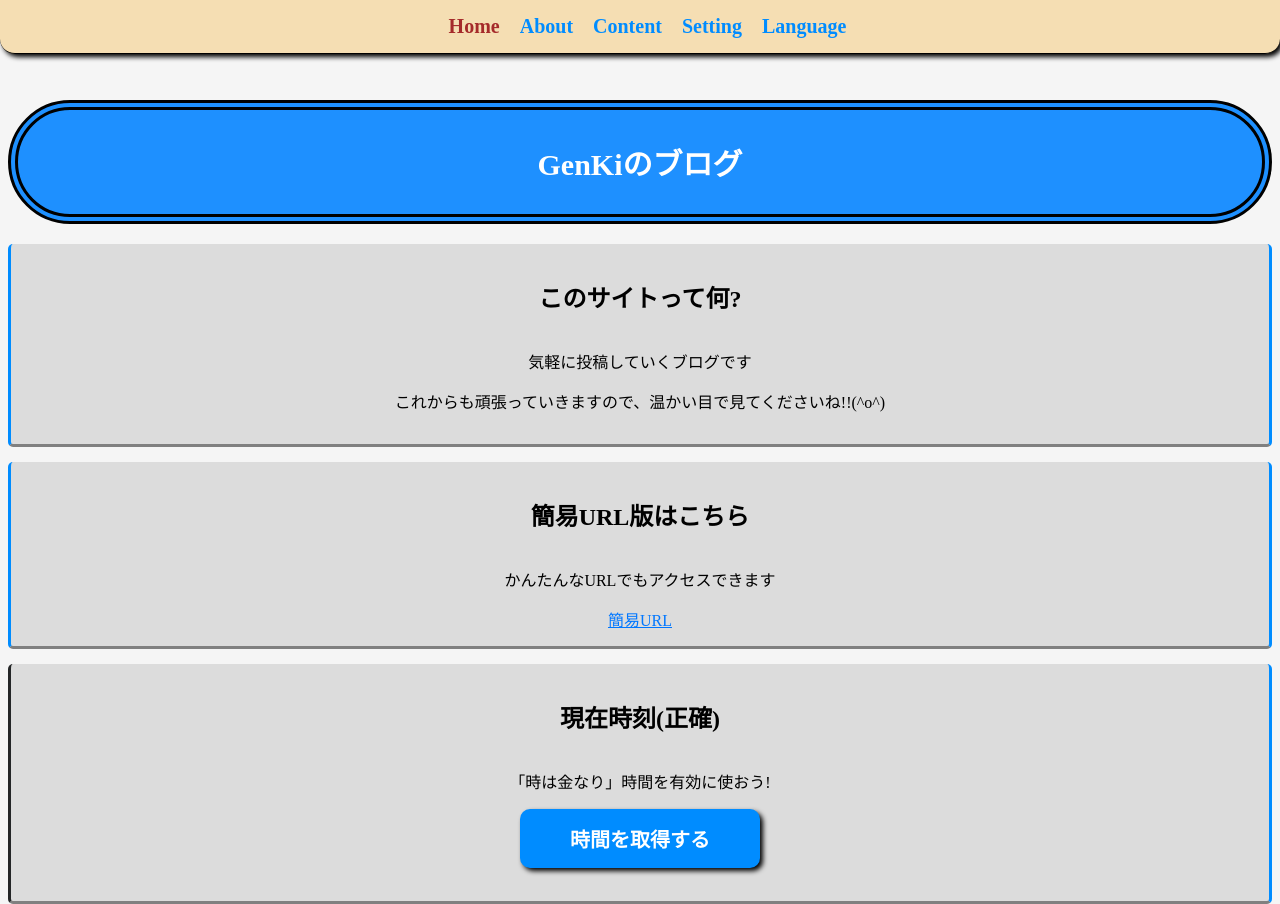
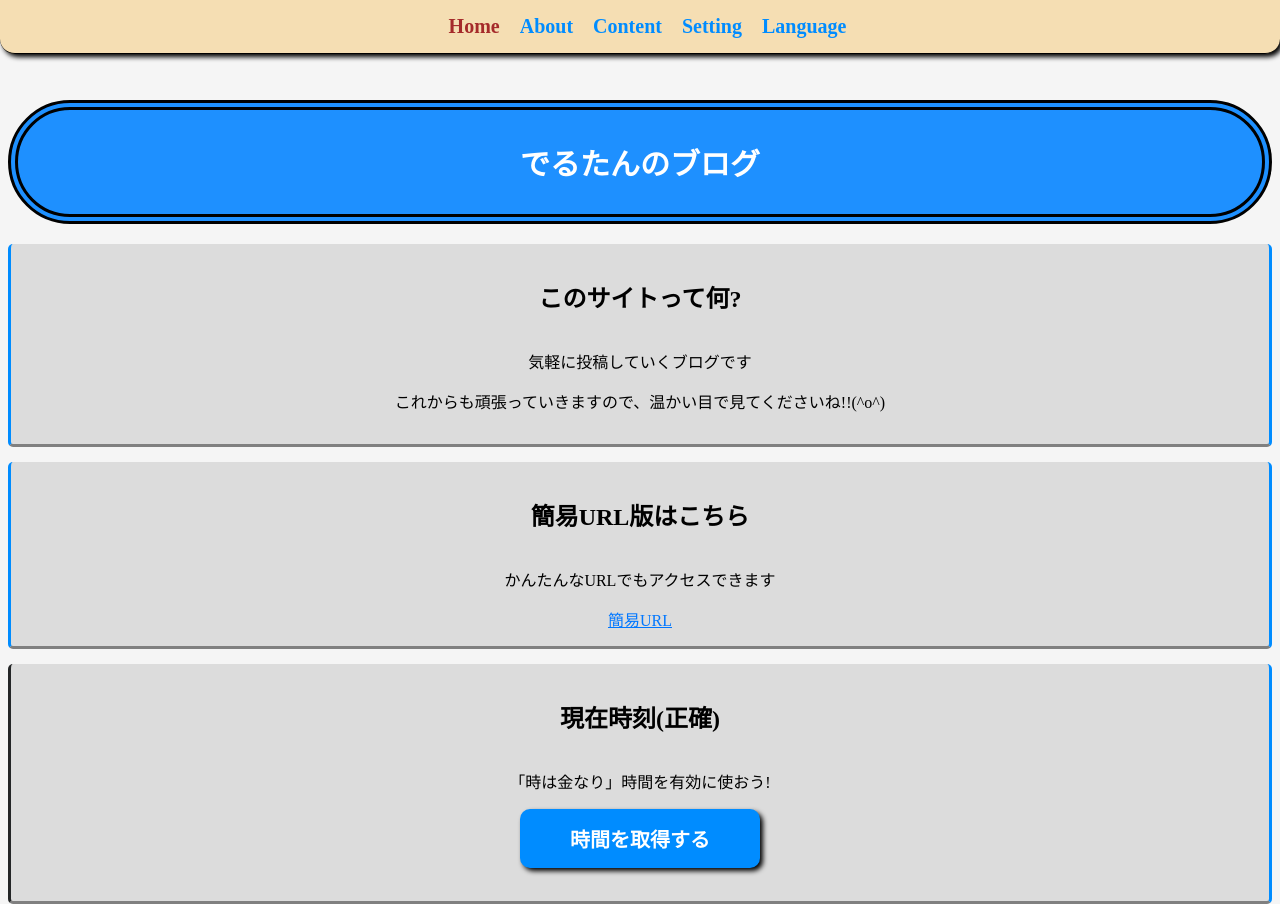
Before and after one commit to DeltanTech/deltantech.github.io, a plain HTML site: page index.html in a window 1280 px wide. Shown: the top 904 px of the page. Drawn offline with Linux system fonts and the light colour scheme.

Commit message:
Update index.html

```diff
--- a/index.html
+++ b/index.html
@@ -7,7 +7,7 @@
         <meta name="description" content="げんきくん公式!!">
         <link rel="icon" href="image/favicon.ico">
         <link rel="stylesheet" href="css/style.css">
-        <title>Home | やる気MAX!!げんきくん</title>
+        <title>Home | でるたん</title>
         <script src="js/index.js"></script>
         <script>
             //Myfunction()
@@ -31,7 +31,7 @@
                 </nav>
             </header>
             <div class="title">
-                <h1 id="title">GenKiのブログ</h1>
+                <h1 id="title">でるたんのブログ</h1>
             </div>
             <div class="why">
                 <h2 style="padding-bottom: 15px;">このサイトって何?</h2>
```
